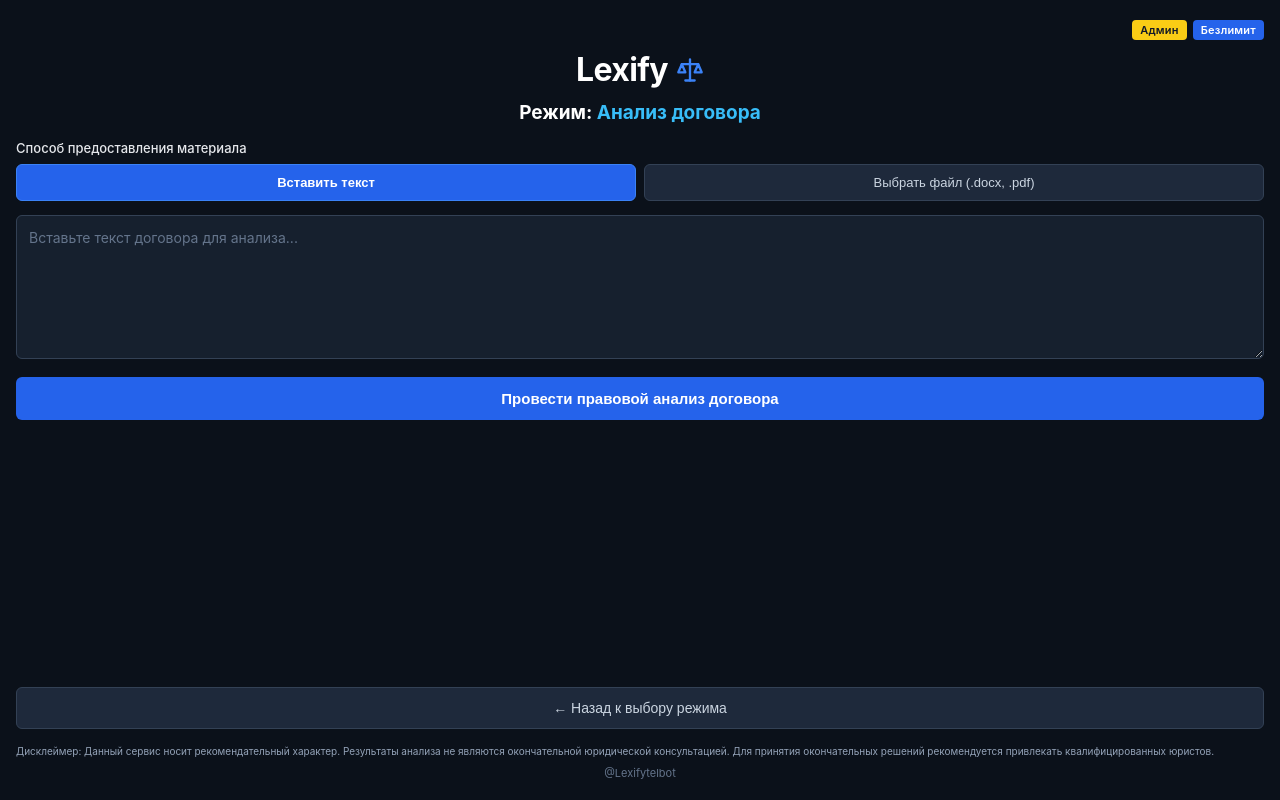
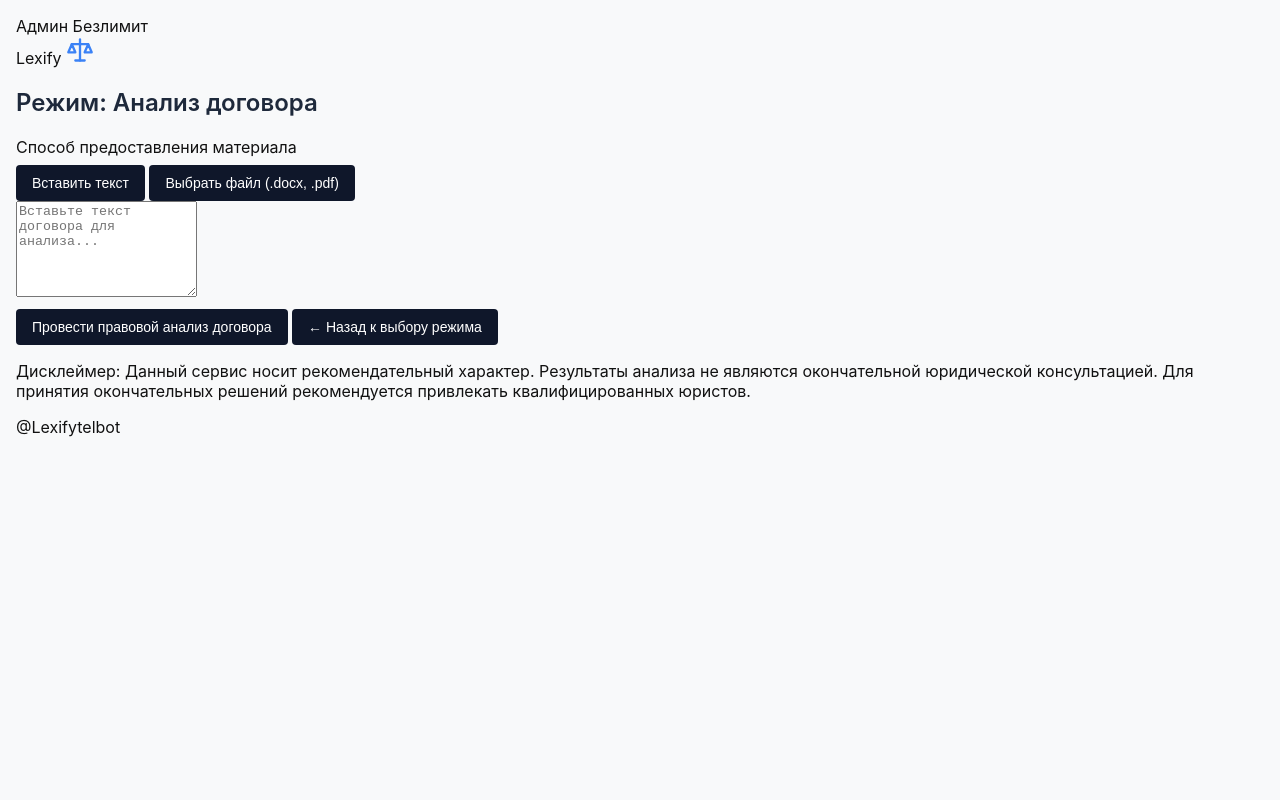
Before and after one commit to VlTkg/lexify-web, a plain HTML site: page static/index.html in a window 1280 px wide. Both pictures are taken after a click on the button "Проверить договор". Drawn offline with Linux system fonts and the light colour scheme.

Commit message:
Refactor Lexify styles and introduce CSS variables
Refactor CSS styles for Lexify with new variables and improved structure.

```diff
--- a/static/style.css
+++ b/static/style.css
@@ -1,317 +1,47 @@
-/* ========================================== */
-/* LEXIFY: СТРОГИЙ КОРПОРАТИВНЫЙ СТИЛЬ        */
-/* ========================================== */
-
-* {
-  box-sizing: border-box;
-  margin: 0;
-  padding: 0;
+/* Строгие базовые стили Lexify */
+:root {
+  --bg-color: #f8f9fa;
+  --text-color: #111111;
+  --border-color: #d1d5db;
+  --accent-color: #1e293b;
+  --btn-bg: #0f172a;
+  --btn-text: #ffffff;
 }
 
 body {
-  background-color: #0B111A;
-  color: #F3F4F6;
-  font-family: -apple-system, BlinkMacSystemFont, "Segoe UI", Roboto, Inter, sans-serif;
-  min-height: 100vh;
-  display: flex;
-  flex-direction: column;
-}
-
-.lexify-screen {
-  background-color: #0B111A;
-  color: #F3F4F6;
-  min-height: 100vh;
-  display: flex;
-  flex-direction: column;
-  justify-content: space-between;
-  padding: 20px 16px;
-  box-sizing: border-box;
+  font-family: -apple-system, BlinkMacSystemFont, "Segoe UI", Roboto, Helvetica, Arial, sans-serif;
+  background-color: var(--bg-color);
+  color: var(--text-color);
+  margin: 0;
+  padding: 16px;
 }
 
 .hidden {
   display: none !important;
 }
 
-/* Шапка и статусы */
-.lexify-header {
-  display: flex;
-  flex-direction: column;
-  align-items: center;
-  margin-bottom: 12px;
+.container {
+  max-width: 600px;
+  margin: 0 auto;
 }
 
-.status-badges {
-  align-self: flex-end;
-  display: flex;
-  gap: 6px;
-  margin-bottom: 10px;
+h1, h2, h3 {
+  font-weight: 600;
+  color: var(--accent-color);
 }
 
-.badge {
-  font-size: 11px;
-  font-weight: 600;
-  padding: 3px 8px;
-  border-radius: 4px;
-  letter-spacing: 0.02em;
-}
-
-.badge-admin {
-  background-color: #FACC15;
-  color: #111827;
-}
-
-.badge-plan {
-  background-color: #2563EB;
-  color: #FFFFFF;
-}
-
-.brand-logo {
-  display: flex;
-  align-items: center;
-  gap: 8px;
-}
-
-.brand-title {
-  font-size: 32px;
-  font-weight: 700;
-  letter-spacing: -0.02em;
-  color: #FFFFFF;
-}
-
-/* Содержимое главного меню (Окно 1) */
-.lexify-content-main {
-  flex-grow: 1;
-  display: flex;
-  flex-direction: column;
-  justify-content: center;
-  align-items: center;
-  text-align: center;
-}
-
-.welcome-block {
-  margin-bottom: 28px;
-}
-
-.main-title {
-  font-size: 20px;
-  font-weight: 700;
-  color: #FFFFFF;
-  margin: 0 0 8px 0;
-  line-height: 1.3;
-}
-
-.main-subtitle {
-  font-size: 14px;
-  color: #94A3B8;
-  margin: 0;
-}
-
-.menu-actions {
-  width: 100%;
-  max-width: 320px;
-  display: flex;
-  flex-direction: column;
-  gap: 12px;
-}
-
-.btn-primary-menu, .btn-secondary-menu {
-  width: 100%;
-  border-radius: 6px;
-  padding: 14px 16px;
-  font-size: 15px;
-  cursor: pointer;
-  text-align: center;
-  font-weight: 600;
-}
-
-.btn-primary-menu {
-  background-color: #2563EB;
-  color: #FFFFFF;
+button {
+  background-color: var(--btn-bg);
+  color: var(--btn-text);
   border: none;
-}
-
-.btn-primary-menu:hover {
-  background-color: #1D4ED8;
-}
-
-.btn-secondary-menu {
-  background-color: #1E293B;
-  color: #CBD5E1;
-  border: 1px solid #334155;
-}
-
-.btn-secondary-menu:hover {
-  background-color: #263349;
-  border-color: #475569;
-}
-
-/* Содержимое рабочих окон (Окна 2 и 3) */
-.lexify-content {
-  flex-grow: 1;
-  display: flex;
-  flex-direction: column;
-}
-
-.screen-title {
-  font-size: 19px;
-  font-weight: 700;
-  text-align: center;
-  margin: 0 0 16px 0;
-  color: #FFFFFF;
-}
-
-.accent-text {
-  color: #38BDF8;
-}
-
-.form-group {
-  margin-bottom: 14px;
-}
-
-.group-label {
-  display: block;
-  font-size: 13px;
-  font-weight: 500;
-  color: #E5E7EB;
-  margin-bottom: 8px;
-}
-
-/* Селекторы режимов и типов документов */
-.input-mode-grid, .doc-type-grid {
-  display: grid;
-  grid-template-columns: 1fr 1fr;
-  gap: 8px;
-}
-
-.mode-btn, .type-btn {
-  background-color: #1E293B;
-  color: #CBD5E1;
-  border: 1px solid #334155;
-  border-radius: 6px;
-  padding: 10px 8px;
-  font-size: 13px;
-  font-weight: 500;
-  text-align: center;
-  cursor: pointer;
-}
-
-.type-btn-wide {
-  grid-column: span 2;
-}
-
-.mode-btn.active, .type-btn.active {
-  background-color: #2563EB;
-  border-color: #3B82F6;
-  color: #FFFFFF;
-  font-weight: 600;
-}
-
-/* Текстовые поля */
-.lexify-textarea {
-  width: 100%;
-  background-color: #16202E;
-  color: #F8FAFC;
-  border: 1px solid #334155;
-  border-radius: 6px;
-  padding: 12px;
-  font-size: 14px;
-  line-height: 1.4;
-  resize: vertical;
-  font-family: inherit;
-  box-sizing: border-box;
-}
-
-.lexify-textarea::placeholder {
-  color: #64748B;
-}
-
-.lexify-textarea:focus {
-  outline: none;
-  border-color: #3B82F6;
-}
-
-/* Кнопки действий */
-.btn-primary {
-  width: 100%;
-  background-color: #2563EB;
-  color: #FFFFFF;
-  border: none;
-  border-radius: 6px;
-  padding: 13px 16px;
-  font-size: 15px;
-  font-weight: 600;
-  cursor: pointer;
-  margin-bottom: 12px;
-}
-
-.btn-primary:hover {
-  background-color: #1D4ED8;
-}
-
-.btn-secondary {
-  width: 100%;
-  background-color: #1E293B;
-  color: #CBD5E1;
-  border: 1px solid #334155;
-  border-radius: 6px;
-  padding: 12px 16px;
+  padding: 10px 16px;
   font-size: 14px;
   font-weight: 500;
   cursor: pointer;
-  margin-top: auto;
+  border-radius: 4px;
+  margin-top: 8px;
 }
 
-.btn-secondary:hover {
-  background-color: #263349;
+button:hover {
+  opacity: 0.9;
 }
-
-/* Панель результатов и кнопки скачивания */
-.result-panel {
-  margin-top: 10px;
-  margin-bottom: 12px;
-  background-color: #131C2B;
-  border: 1px solid #2A3A52;
-  border-radius: 6px;
-  padding: 14px;
-}
-
-.result-header {
-  font-size: 14px;
-  font-weight: 700;
-  color: #FFFFFF;
-  margin-bottom: 6px;
-}
-
-.result-text {
-  font-size: 13px;
-  line-height: 1.4;
-  color: #CBD5E1;
-  margin: 0 0 12px 0;
-}
-
-.btn-download {
-  margin-bottom: 8px !important;
-}
-
-.btn-download:last-child {
-  margin-bottom: 0 !important;
-}
-
-/* Подвал */
-.lexify-footer {
-  margin-top: 16px;
-  text-align: center;
-}
-
-.disclaimer-text {
-  font-size: 10px;
-  line-height: 1.35;
-  color: #94A3B8;
-  text-align: left;
-  margin: 0 0 8px 0;
-}
-
-.bot-handle {
-  font-size: 11px;
-  color: #64748B;
-}
```
